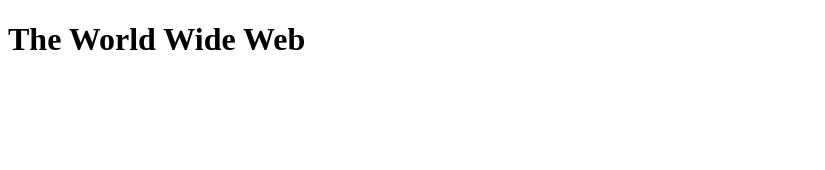
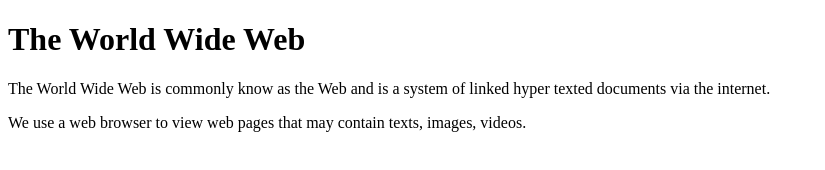
Before and after one commit to Bida23-097/hello_world, a plain HTML site: page index.html in a window 1280 px wide. Shown: the whole page, without its empty margins (0-825 px from the left). Drawn offline with Linux system fonts and the light colour scheme.

Commit message:
Update index.html

```diff
--- a/index.html
+++ b/index.html
@@ -5,5 +5,7 @@
   </head>
   <body>
     <h1> The World Wide Web </h1>
+    <p> The World Wide Web is commonly know as the Web and is a system of linked hyper texted documents via the internet. </p>
+    <p>We use a web browser to view web pages that may contain texts, images, videos. </p>
   </body>
 </HTML>
```
